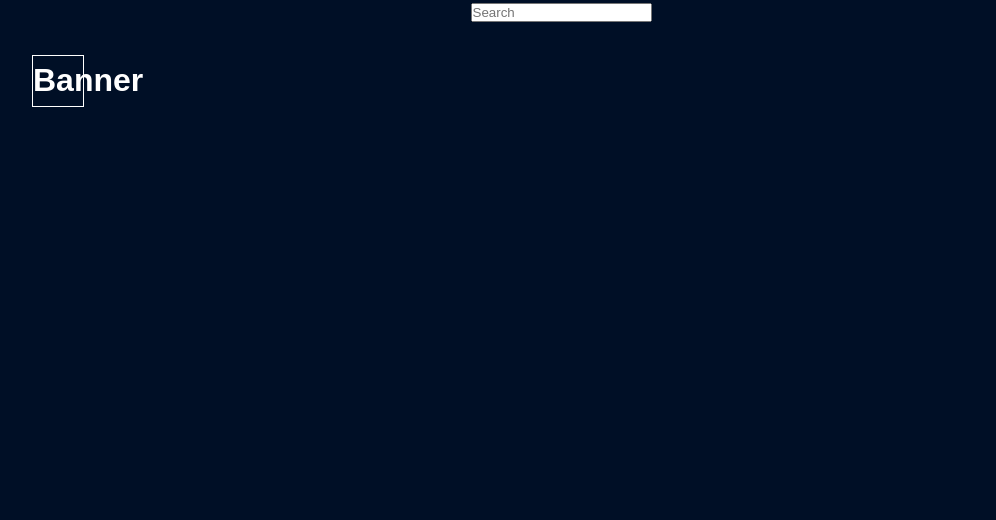
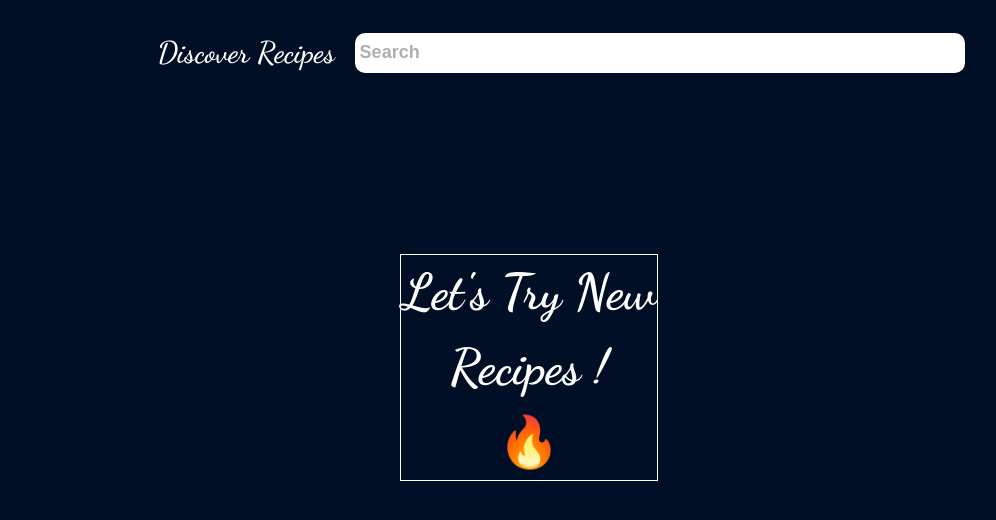
Before and after one commit to PreciousAma/super-chef, a React (Create React App) app: page / in a window 1280 px wide. Shown: the top 520 px of the page, without its empty margins (79-1075 px from the left). Built offline with nearby package versions, Linux system fonts and the light colour scheme.

Commit message:
searchbox styling

```diff
--- a/public/index.html
+++ b/public/index.html
@@ -10,34 +10,15 @@
       content="Web site created using create-react-app"
     />
     <link rel="apple-touch-icon" href="%PUBLIC_URL%/logo192.png" />
-    <!--
-      manifest.json provides metadata used when your web app is installed on a
-      user's mobile device or desktop. See https://developers.google.com/web/fundamentals/web-app-manifest/
-    -->
     <link rel="manifest" href="%PUBLIC_URL%/manifest.json" />
-    <!--
-      Notice the use of %PUBLIC_URL% in the tags above.
-      It will be replaced with the URL of the `public` folder during the build.
-      Only files inside the `public` folder can be referenced from the HTML.
-
-      Unlike "/favicon.ico" or "favicon.ico", "%PUBLIC_URL%/favicon.ico" will
-      work correctly both with client-side routing and a non-root public URL.
-      Learn how to configure a non-root public URL by running `npm run build`.
-    -->
-    <title>React App</title>
+    <link rel="preconnect" href="https://fonts.gstatic.com">
+    <link href="https://fonts.googleapis.com/css2?family=Lato:wght@400;700;900&display=swap" rel="stylesheet">
+    <link href="https://fonts.googleapis.com/css2?family=Dancing+Script:wght@600;700;900&display=swap" rel="stylesheet">
+    <link rel="stylesheet" href="https://cdnjs.cloudflare.com/ajax/libs/font-awesome/5.15.3/css/all.min.css" integrity="sha512-iBBXm8fW90+nuLcSKlbmrPcLa0OT92xO1BIsZ+ywDWZCvqsWgccV3gFoRBv0z+8dLJgyAHIhR35VZc2oM/gI1w==" crossorigin="anonymous" />
+    <title>Super Chef App</title>
   </head>
   <body>
     <noscript>You need to enable JavaScript to run this app.</noscript>
     <div id="root"></div>
-    <!--
-      This HTML file is a template.
-      If you open it directly in the browser, you will see an empty page.
-
-      You can add webfonts, meta tags, or analytics to this file.
-      The build step will place the bundled scripts into the <body> tag.
-
-      To begin the development, run `npm start` or `yarn start`.
-      To create a production bundle, use `npm run build` or `yarn build`.
-    -->
   </body>
 </html>
--- a/src/components/Banner.js
+++ b/src/components/Banner.js
@@ -3,8 +3,8 @@ import '../styles/Banner.css';
 
 const Banner = () => {
     return (
-        <div className='container'>
-            <h1 className='banner'>Banner</h1>
+        <div className='banner'>
+            <h1 className='banner_text'>Let's Try New Recipes !</h1>
         </div>
     )
 }
--- a/src/components/SearchBox.js
+++ b/src/components/SearchBox.js
@@ -1,4 +1,5 @@
 import React, {useState} from 'react';
+import '../styles/SearchBox.css';
 
 
 const SearchBox = () => {
@@ -11,7 +12,9 @@ const SearchBox = () => {
 
     return (
         <div className='searchbox'>
+            <p className='searchbox_text'>Discover Recipes</p>
             <input
+                className='input'
                 type='search'
                 placeholder='Search'
                 value={searchValue}
--- a/src/styles/Banner.css
+++ b/src/styles/Banner.css
@@ -1,6 +1,23 @@
 .banner {
-    height: 50px;
+    /* height: 50px; */
+    outline: 1px solid white;
+    margin-top: 150px;
+    margin-left: 30rem;
+    /* margin-right: 80px; */
+    width: 20%;
+}
+
+.banner .banner_text {
+    /* height: 50px; */
+    display: block;
     color: white;
-    width: 50px;
-    outline: 1px solid white;
+    /* width: 50%; */
+    font-family: 'Dancing Script', sans-serif;
+    font-size: 50px;
+    font-weight: 700;
 }
+
+.banner::after {
+    content: "\01F525";
+    font-size: 50px;
+}
--- /dev/null
+++ b/src/styles/SearchBox.css
@@ -0,0 +1,39 @@
+.searchbox {
+    padding: 30px;
+    display: flex;
+    align-items: center;
+    justify-content: center;
+}
+
+.searchbox .searchbox_text {
+    color: white;
+    font-family: 'Dancing Script', sans-serif;
+    font-size: 30px;
+    font-weight: 600;
+    padding-right: 20px;
+}
+
+.searchbox .input {
+    padding: 5px;
+    width: 50%;
+    height: 40px;
+    outline: none;
+    border: none;
+    border-radius: 10px;
+    font-size: 18px;
+    color: #3b3b3bB3;
+    font-weight: 600;
+}
+
+.searchbox .input::placeholder{
+    font-size: 18px;
+    font-weight: 600;
+    color: #636060;
+    opacity: 0.5;
+}
+
+.searchbox .input::-webkit-search-cancel-button,
+.searchbox .input::-ms-clear {
+    color: #636060;
+    opacity: 0.5;
+}
```
